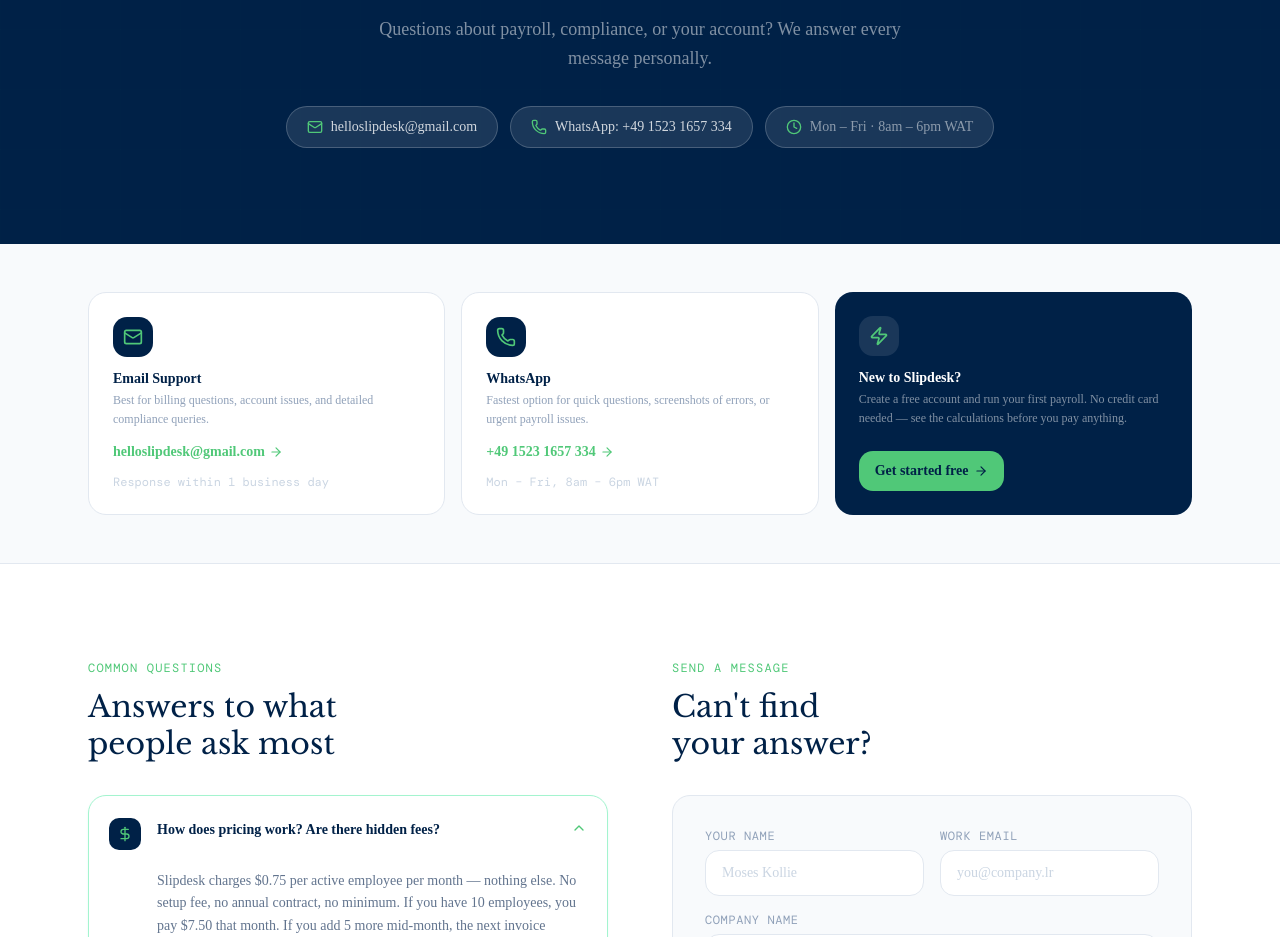
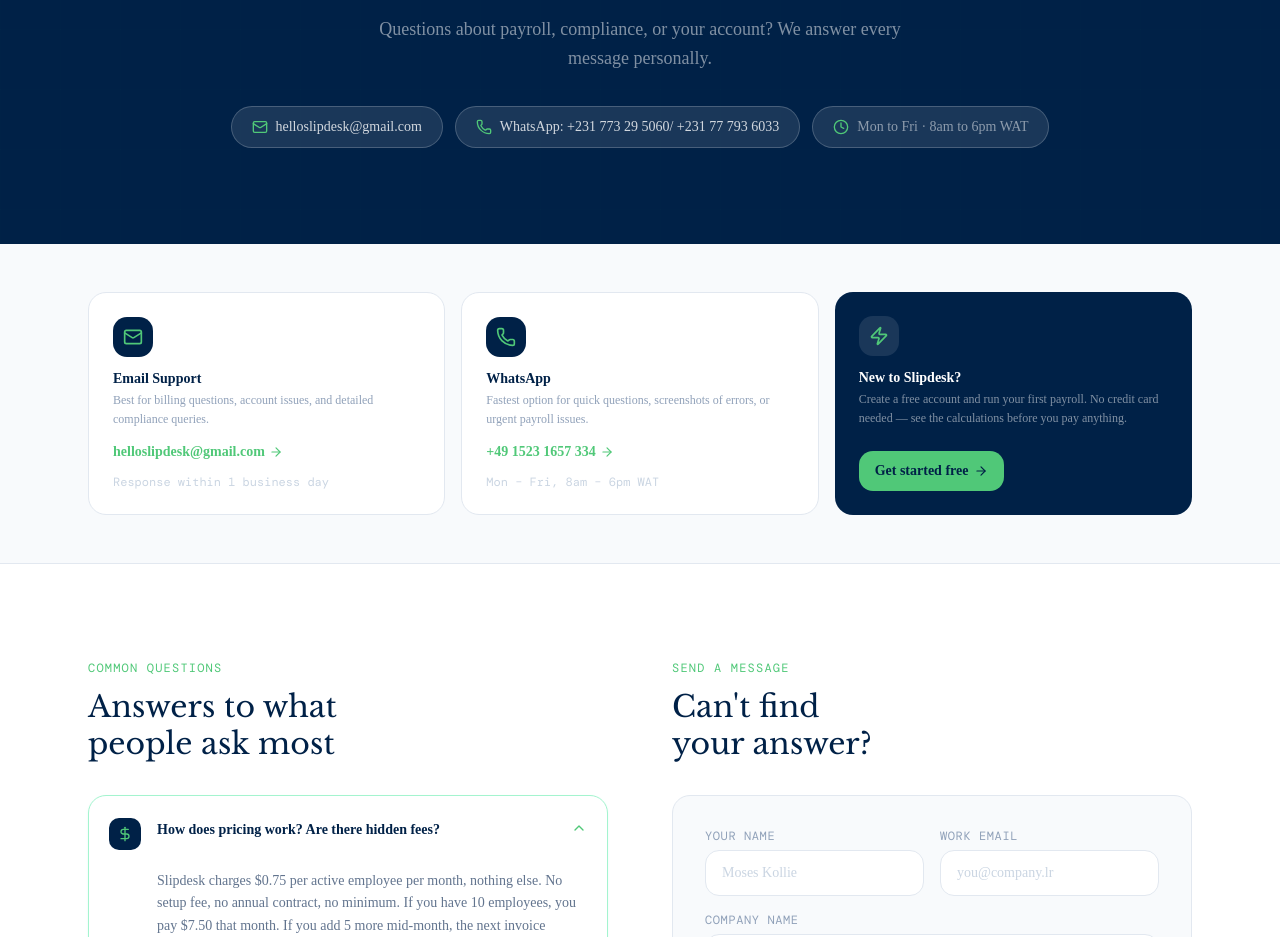
Before and after one commit to JonesDubard/slipdesk, a Next.js app: page /support in a window 1280 px wide. Shown: the part 275-1212 px from the top of the page. Built offline with nearby package versions, Linux system fonts and the light colour scheme; no server answers.

Commit message:
Ship platform expansion

```diff
--- a/src/app/(marketing)/page-client.tsx
+++ b/src/app/(marketing)/page-client.tsx
@@ -1005,7 +1005,7 @@
   {
     icon: Users,
     title: "Employee Management",
-    desc: "Complete employee profiles — departments, branches, positions, tax IDs, NASSCORP numbers, bank details and salary history in one place.",
+    desc: "Complete employee profiles, departments, branches, positions, tax IDs, NASSCORP numbers, bank details and salary history in one place.",
     tag: "People",
   },
   {
@@ -1023,7 +1023,7 @@
   {
     icon: BarChart3,
     title: "Analytics & Reporting",
-    desc: "Executive dashboards, payroll registers, department reports and tax summaries — exportable to PDF, Excel and CSV.",
+    desc: "Executive dashboards, payroll registers, department reports and tax summaries, exportable to PDF, Excel and CSV.",
     tag: "Insights",
   },
   {
@@ -1035,7 +1035,7 @@
   {
     icon: Globe2,
     title: "Dual-Currency & Branding",
-    desc: "USD and LRD side by side on branded, professional payslips — ready to print, email or file with the LRA.",
+    desc: "USD and LRD side by side on branded, professional payslips, ready to print, email or file with the LRA.",
     tag: "USD ↔ LRD",
   },
 ];
@@ -1107,14 +1107,14 @@
             <p className="text-white/60 leading-relaxed mb-8 text-sm sm:text-base">
               Slipdesk embeds every LRA income tax bracket and NASSCORP contribution rule directly into the payroll engine,
               validates your data before every run, and generates the employer summaries and contribution reports your
-              obligations require. Every run is a precise, auditable record — no rounding errors, no forgotten thresholds.
+              obligations require. Every run is a precise, auditable record, no rounding errors, no forgotten thresholds.
             </p>
             <div className="space-y-3">
               {[
                 "NASSCORP: 4% Employee · 6% Employer, applied only on base salary",
                 "Income converted to LRD before tax bracket calculation",
                 "Tax converted back to employee's currency on the final payslip",
-                "Minimum‑wage guardrail flags under‑threshold earnings",
+                "Minimum, wage guardrail flags under threshold earnings",
                 "Every payslip is LRA‑ready from day one",
               ].map((t) => (
                 <div key={t} className="flex items-start gap-3">
@@ -1397,7 +1397,7 @@
           </h2>
           <p className="text-white/50 mb-8 leading-relaxed text-sm sm:text-base">
             Join Liberian businesses running payroll, automating LRA and NASSCORP compliance,
-            and keeping complete payroll transparency — all from one secure platform.
+            and keeping complete payroll transparency, all from one secure platform.
           </p>
           <div className="flex flex-col sm:flex-row gap-4 justify-center">
             <Link
--- a/src/app/(marketing)/support/page.tsx
+++ b/src/app/(marketing)/support/page.tsx
@@ -31,7 +31,7 @@
   {
     icon: DollarSign,
     q: "How does pricing work? Are there hidden fees?",
-    a: "Slipdesk charges $0.75 per active employee per month — nothing else. No setup fee, no annual contract, no minimum. If you have 10 employees, you pay $7.50 that month. If you add 5 more mid-month, the next invoice reflects 15. You only pay for employees you actually run payroll for.",
+    a: "Slipdesk charges $0.75 per active employee per month, nothing else. No setup fee, no annual contract, no minimum. If you have 10 employees, you pay $7.50 that month. If you add 5 more mid-month, the next invoice reflects 15. You only pay for employees you actually run payroll for.",
   },
   {
     icon: Shield,
@@ -355,18 +355,18 @@
                 helloslipdesk@gmail.com
               </a>
               <a
-                href="https://wa.me/4915231657334"
+                href="https://wa.me/231773295060"
                 target="_blank"
                 rel="noopener noreferrer"
                 className="flex items-center gap-2 px-5 py-2.5 rounded-full bg-white/10 border border-white/20
                            text-white/80 text-sm hover:bg-white/20 transition-colors"
               >
                 <Phone className="w-4 h-4 text-[#50C878]" />
-                WhatsApp: +49 1523 1657 334
+                WhatsApp: +231 773 29 5060/ +231 77 793 6033
               </a>
               <div className="flex items-center gap-2 px-5 py-2.5 rounded-full bg-white/10 border border-white/20 text-white/50 text-sm">
                 <Clock className="w-4 h-4 text-[#50C878]" />
-                Mon – Fri · 8am – 6pm WAT
+                Mon to Fri · 8am to 6pm WAT
               </div>
             </div>
           </div>
```
